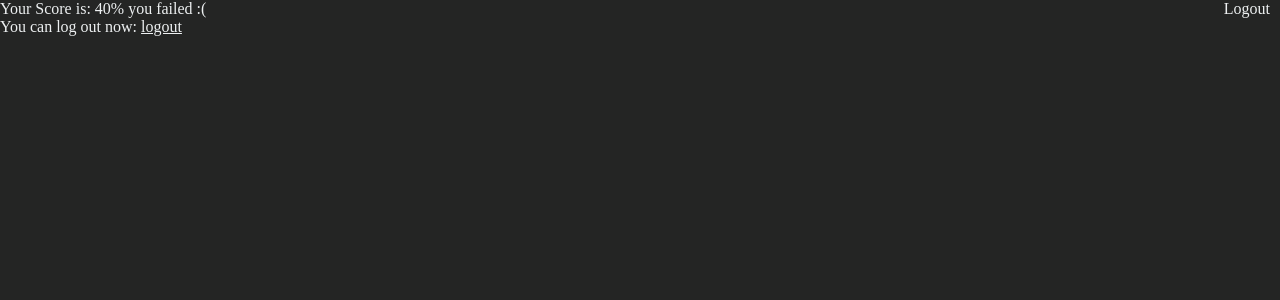
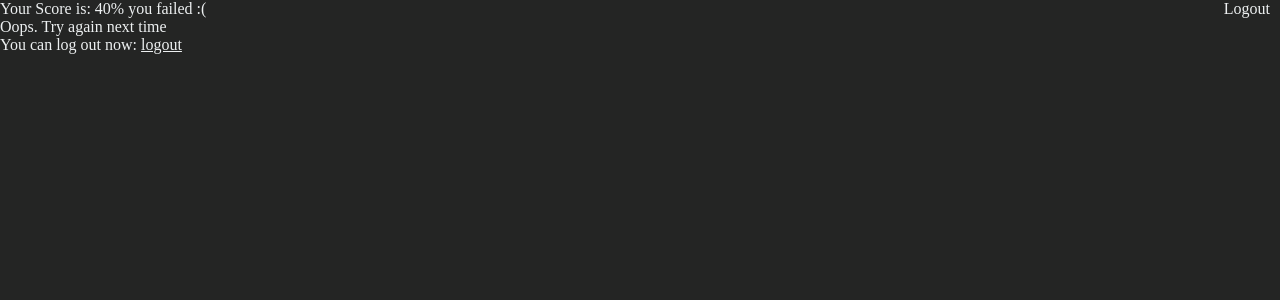
Before and after one commit to Olamidun/olamidun-django-mcq, a Django app: page /results/ in a window 1280 px wide. Shown: the top 300 px of the page. Run offline with Django 3.2, Linux system fonts and the light colour scheme; a user stored in the database is signed in; data comes from the database, SQL or seed files in the repository.

Commit message:
edited result template

```diff
--- a/polls/templates/polls/results.html
+++ b/polls/templates/polls/results.html
@@ -4,8 +4,10 @@
     <div>
         {% if score.score >= 75 %}
             <p>Your Score is: {{ score.score }}% you passed</p>
+            <p>Congratlations</p>
         {% else %}
             <p>Your Score is: {{ score.score }}% you failed :(</p>
+            <p>Oops. Try again next time</p>
         {% endif %}
         You can log out now: <a href="{% url 'logout' %}">logout</a>
     </div>
--- /dev/null
+++ b/requirements.txt
@@ -0,0 +1,4 @@
+Django==2.2.6
+gunicorn==20.0.4
+pytz==2019.3
+sqlparse==0.3.0
```
